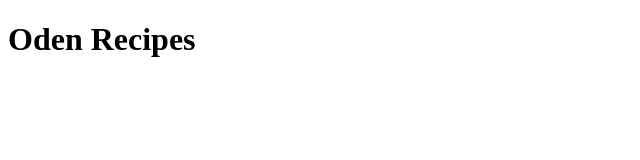
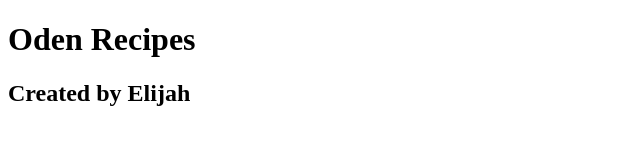
Before and after one commit to enshaw12/odin-recipes, a plain HTML site: page index.html in a window 1280 px wide. Shown: the whole page, without its empty margins (0-640 px from the left). Drawn offline with Linux system fonts and the light colour scheme.

Commit message:
Trying again to add index.html

```diff
--- a/index.html
+++ b/index.html
@@ -6,5 +6,6 @@
     </head>
     <body>
         <h1>Oden Recipes</h1>
+        <h2>Created by Elijah</h2>
     </body>
 </html>
```
